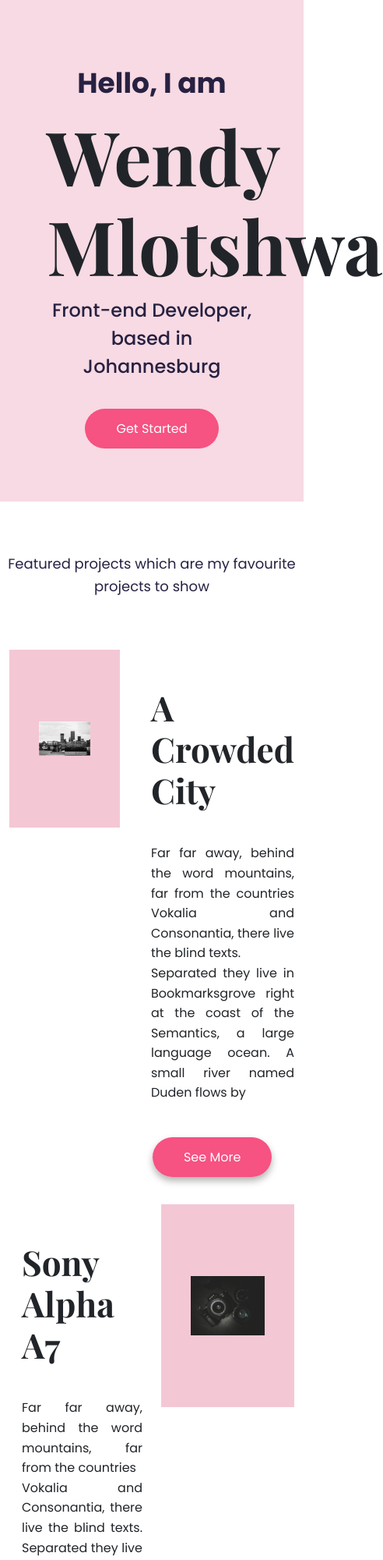
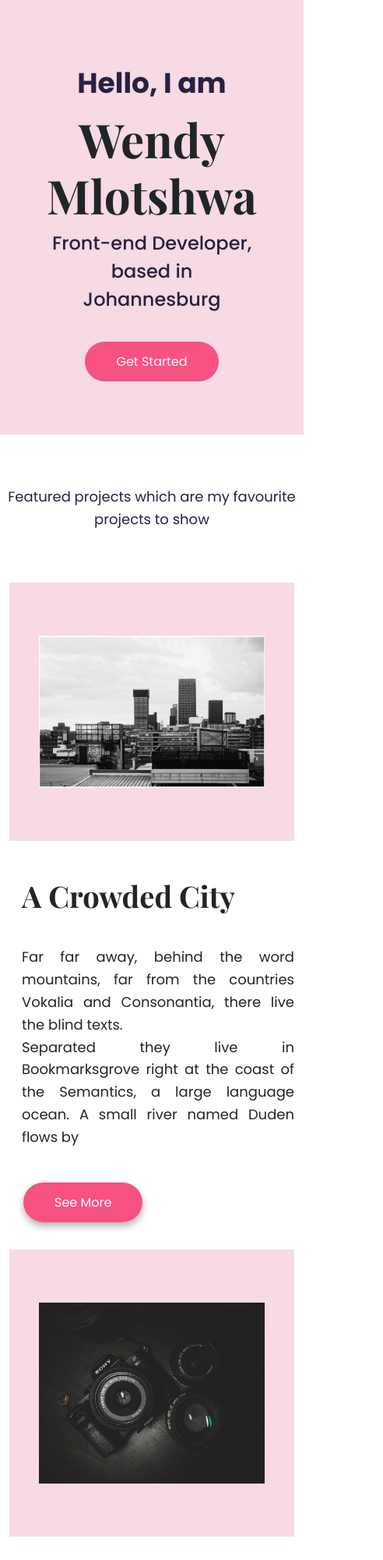
Before and after one commit to Wendz19/portfolio-project, a plain HTML site: page index.html in a window 390 px wide. Shown: the top 2000 px of the page at 78% size, 492 px wide, since content can reach past the window. Drawn offline with nearby package versions, Linux system fonts and the light colour scheme; a web font is replaced by a local one.

Commit message:
Added an image and made page responsive

```diff
--- a/index.html
+++ b/index.html
@@ -45,10 +45,10 @@
 
     <div class="container">
         <div class="row mb-5">
-            <div class="col">
-                <img src="/images/city_of_joburg.png" alt="" class="img-fluid " width="580">
+            <div class="col-md">
+                <img src="/images/city_of_joburg.png" alt="" class="img-fluid" width="580">
             </div>
-            <div class="col">
+            <div class="col-md">
                 <h2 class="ms-3">A Crowded City</h2>
                 <p>
                     Far far away, behind the word mountains, far from the countries Vokalia and Consonantia, there live
@@ -65,29 +65,30 @@
         </div>
 
         <div class="row mb-5">
-            <div class="col">
+            <div class="col-md cam-paragraph order-md-1 order-2">
                 <h2 class="ms-3">Sony Alpha A7</h2>
                 <p>
                     Far far away, behind the word mountains, far from the countries
                     <br> Vokalia and Consonantia, there live
                     the
                     blind texts.
-                    Separated they live in Bookmarksgrove right at the coast of the Semantics, a large language ocean. A
+                    Separated they live in Bookmarksgrove right at the coast of the Semantics, a large language
+                    ocean. A
                     small river named
                     Duden flows by
                 </p>
                 <a href="#" class="see-more-link">See More</a>
             </div>
-            <div class="col">
-                <img src="/images/sony_camera.jpg" alt="" class="img-fluid " width="580">
+            <div class="col-md cam-photo order-md-2 order-1">
+                <img src="/images/sony_camera.jpg" alt="" class="img-fluid" width="580">
             </div>
         </div>
 
         <div class="row mb-5">
-            <div class="col">
-                <img src="/images/township_image.jpg" alt="" class="img-fluid " width="580">
+            <div class="col-md">
+                <img src="/images/township_image.jpg" alt="" class="img-fluid" width="580">
             </div>
-            <div class="col">
+            <div class="col-md">
                 <h2 class="ms-3">A Township Tale</h2>
                 <p>
                     Far far away, behind the word mountains, far from the countries Vokalia and Consonantia, there live
--- a/styles/portfolio.css
+++ b/styles/portfolio.css
@@ -1,21 +1,30 @@
+:root {
+  --primary-font: "Poppins", sans-serif;
+  --secondary-font: "Playfair Display", serif;
+  --background-colour: #f7dae3;
+  --button-colour: #f65282;
+  --tertiary-colour: #272142;
+  --box-shadow: 0 5px 10px rgba(0, 0, 0, 0.3);
+}
+
 body {
-  font-family: "Poppins", sans-serif;
+  font-family: var(--primary-font);
 }
 .home {
-  background-color: #f7dae3;
+  background-color: var(--background-colour);
   text-align: center;
   padding: 80px 60px;
 }
 
 h5 {
-  color: #272142;
+  color: var(--tertiary-colour);
   font-size: 36px;
   font-weight: bold;
   line-height: 54px;
 }
 
 h3 {
-  color: #272142;
+  color: var(--tertiary-colour);
   font-size: 24px;
   line-height: 36px;
 }
@@ -23,13 +32,13 @@ h3 {
 .home-heading {
   font-size: 96px;
   font-weight: bold;
-  font-family: "Playfair Display", serif;
+  font-family: var(--secondary-font);
   line-height: 1.2;
 }
 
 .get-started-link {
   border-radius: 50px;
-  background: #f65282;
+  background: var(--button-colour);
   color: white;
   padding: 14px 40px;
   font-size: 16px;
@@ -43,25 +52,25 @@ h3 {
 
 .features {
   font-size: 18px;
-  color: #272142;
+  color: var(--tertiary-colour);
   text-align: center;
   margin: 66px 0;
 }
 
 h2 {
-  font-family: "Playfair Display", serif;
+  font-family: var(--secondary-font);
   font-weight: bold;
   font-size: 44px;
   margin-top: 48px;
 }
 
 img {
-  background-color: #f4c7d5;
+  background-color: var(--background-colour);
   padding: 92px 38px;
 }
 
 p {
-  font-size: 16px;
+  font-size: 18px;
   text-align: justify;
   text-justify: inter-word;
   line-height: 1.6;
@@ -70,10 +79,28 @@ p {
 
 .see-more-link {
   border-radius: 50px;
-  background-color: #f65282;
+  background-color: var(--button-colour);
   color: white;
   padding: 14px 40px;
   text-decoration: none;
-  box-shadow: 0 5px 10px rgba(0, 0, 0, 0.3);
+  box-shadow: var(--box-shadow);
   margin-left: 18px;
 }
+
+@media (max-width: 768px) {
+  .home-heading {
+    font-size: 60px;
+  }
+  h2 {
+    font-size: 38px;
+  }
+  .cam-paragraph {
+    order: 2;
+  }
+  .cam-photo {
+    order: 1;
+  }
+  img {
+    padding: 68px 38px;
+  }
+}
```
Also changed, not shown: 1 other file.
